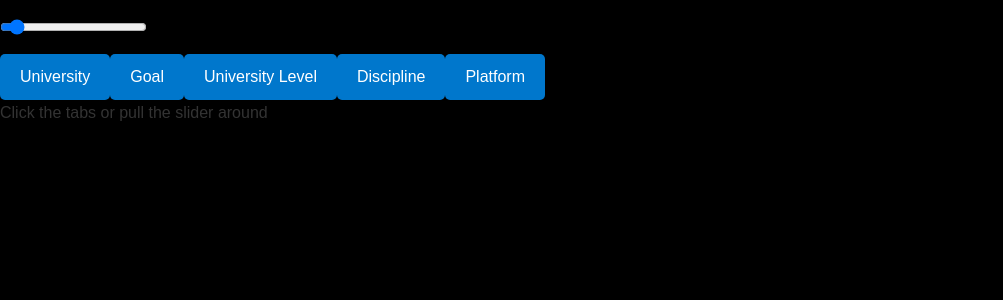
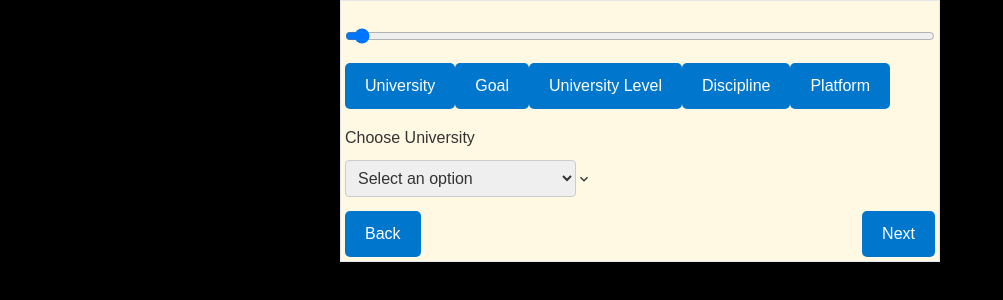
Before and after one commit to s3948349/LockedIn, a React (Create React App) app in the folder locked-in/: page /Form in a window 1280 px wide. Shown: the top 300 px of the page, without its empty margins (0-1003 px from the left). Built offline with nearby package versions, Linux system fonts and the light colour scheme.

Commit message:
Update Form.js

```diff
--- a/locked-in/src/Form.js
+++ b/locked-in/src/Form.js
@@ -1,56 +1,150 @@
 import React, { useState } from "react";
-import { Box, Tabs, TabList, TabPanels, Tab, TabPanel } from '@chakra-ui/react'
-import { useNavigate } from "react-router-dom";
-import './HomePage.css';
+import { Box, Tabs, TabList, TabPanels, Tab, TabPanel, Select, FormControl, FormLabel, Checkbox, Button, Text, Container } from '@chakra-ui/react'
+import './App.css';
 
 function Form() {
-    const [tabIndex, setTabIndex] = useState(0)
+    const [tabIndex, setTabIndex] = useState(0);
+    const [university, setUniversity] = useState('');
+    const [goal, setGoal] = useState('');
+    const [level, setLevel] = useState('');
+    const [discipline, setDiscipline] = useState('');
+    const [platform, setPlatform] = useState([]);
+    const [errorMessage, setErrorMessage] = useState('');
 
-    const handleSliderChange = (event) => {
-        setTabIndex(parseInt(event.target.value, 10))
+    const handleNext = () => {
+        if (isValidInput()) {
+            if (tabIndex < 4) {
+                setTabIndex(tabIndex + 1);
+                setErrorMessage('');
+            }
+        } else {
+            setErrorMessage('Please fill in all required fields to proceed.');
+        }
+    };
+
+    const handleBack = () => {
+        if (tabIndex > 0) {
+            setTabIndex(tabIndex - 1);
+            setErrorMessage('');
+        }
+    };
+
+    const isValidInput = () => {
+        switch (tabIndex) {
+            case 0: return university !== '';
+            case 1: return goal !== '';
+            case 2: return level !== '';
+            case 3: return discipline !== '';
+            case 4: return platform.length > 0;
+            default: return false;
+        }
+    };
+
+    const handleCheckboxChange = (value) => {
+        const currentIndex = platform.indexOf(value);
+        const newChecked = [...platform];
+
+        if (currentIndex === -1) {
+            newChecked.push(value);
+        } else {
+            newChecked.splice(currentIndex, 1);
         }
 
-    const handleTabsChange = (index) => {
-        setTabIndex(index)
-    }
+        setPlatform(newChecked);
+    };
 
     return (
-        <Box>
+        <Container centerContent>
+            <Box width="100%" maxW="600px" p="4" bg="#FFF8E3" borderWidth="1px" borderRadius="lg" overflow="hidden">
+                <Box display="flex" justifyContent="center" mt="4">
                     <input
                         type='range'
                         min='0'
                         max='4'
                         value={tabIndex}
-            onChange={handleSliderChange}
+                        style={{ width: '100%' }}
+                        onChange={() => {}} // This does nothing when slider is used
                     />
+                </Box>
 
-        <Tabs index={tabIndex} onChange={handleTabsChange}>
-            <TabList>
-            <Tab>University</Tab>
-            <Tab>Goal</Tab>
-            <Tab>University Level</Tab>
-            <Tab>Discipline</Tab>
-            <Tab>Platform</Tab>
+                <Tabs index={tabIndex} onChange={() => {}} variant="soft-rounded" colorScheme="pink">
+                    <TabList mb="1em">
+                        <Tab isDisabled>University</Tab>
+                        <Tab isDisabled>Goal</Tab>
+                        <Tab isDisabled>University Level</Tab>
+                        <Tab isDisabled>Discipline</Tab>
+                        <Tab isDisabled>Platform</Tab>
                     </TabList>
 
                     <TabPanels>
-
                         <TabPanel>
-                    <p>Click the tabs or pull the slider around</p>
+                            <FormControl>
+                                <FormLabel htmlFor='university'>Choose University</FormLabel>
+                                <Select id='university' value={university} onChange={e => setUniversity(e.target.value)}>
+                                    <option value=''>Select an option</option>
+                                    <option value='uni1'>RMIT University</option>
+                                    <option value='uni2'>Monash University</option>
+                                    <option value='uni3'>Deakin University</option>
+                                    <option value='uni3'>University of Melbourne</option>
+                                </Select>
+                            </FormControl>
                         </TabPanel>
 
                         <TabPanel>
-                    <p>Yeah yeah. What's up?</p>
+                            <FormControl>
+                                <FormLabel htmlFor='goal'>Select Your Goal</FormLabel>
+                                <Select id='goal' value={goal} onChange={e => setGoal(e.target.value)}>
+                                    <option value=''>Select an option</option>
+                                    <option value='buddy'>Find study buddies</option>
+                                    <option value='community'>Find a community</option>
+                                </Select>
+                            </FormControl>
                         </TabPanel>
 
                         <TabPanel>
-                    <p>Oh, hello there.</p>
+                            <FormControl>
+                                <FormLabel htmlFor='level'>Select University Level</FormLabel>
+                                <Select id='level' value={level} onChange={e => setLevel(e.target.value)}>
+                                    <option value=''>Select an option</option>
+                                    <option value='undergrad'>Undergraduate</option>
+                                    <option value='grad'>Graduate</option>
+                                    <option value='doct'>Doctorate</option>
+                                </Select>
+                            </FormControl>
                         </TabPanel>
 
+                        <TabPanel>
+                            <FormControl>
+                                <FormLabel htmlFor='discipline'>Choose Discipline</FormLabel>
+                                <Select id='discipline' value={discipline} onChange={e => setDiscipline(e.target.value)}>
+                                    <option value=''>Select an option</option>
+                                    <option value='science'>Science</option>
+                                    <option value='engineering'>Engineering</option>
+                                    <option value='law'>Law</option>
+                                    <option value='business'>Business & Economics</option>
+                                    <option value='comp'>Computer Science & IT</option>
+                                </Select>
+                            </FormControl>
+                        </TabPanel>
+
+                        <TabPanel>
+                            <FormControl>
+                                <FormLabel htmlFor='platform'>Select Platform</FormLabel>
+                                <Checkbox isChecked={platform.includes('online')} onChange={() => handleCheckboxChange('online')}>Online</Checkbox>
+                                <Checkbox isChecked={platform.includes('offline')} onChange={() => handleCheckboxChange('offline')}>On Campus</Checkbox>
+                                <Checkbox isChecked={platform.includes('hybrid')} onChange={() => handleCheckboxChange('hybrid')}>Hybrid</Checkbox>
+                            </FormControl>
+                        </TabPanel>
                     </TabPanels>
                 </Tabs>
+                {errorMessage && <Text color="#F7418F" mb="4">{errorMessage}</Text>}
+                <Box display="flex" justifyContent="space-between" mt="4">
+                    <Button colorScheme="pink" variant="outline" onClick={handleBack} isDisabled={tabIndex === 0}>Back</Button>
+                    <Button colorScheme="pink" onClick={handleNext}>Next</Button>
                 </Box>
-    )
+            </Box>
+        </Container>
+    );
 }
 
 export default Form;
```
Lines whose indentation alone changed are shown as unchanged.
